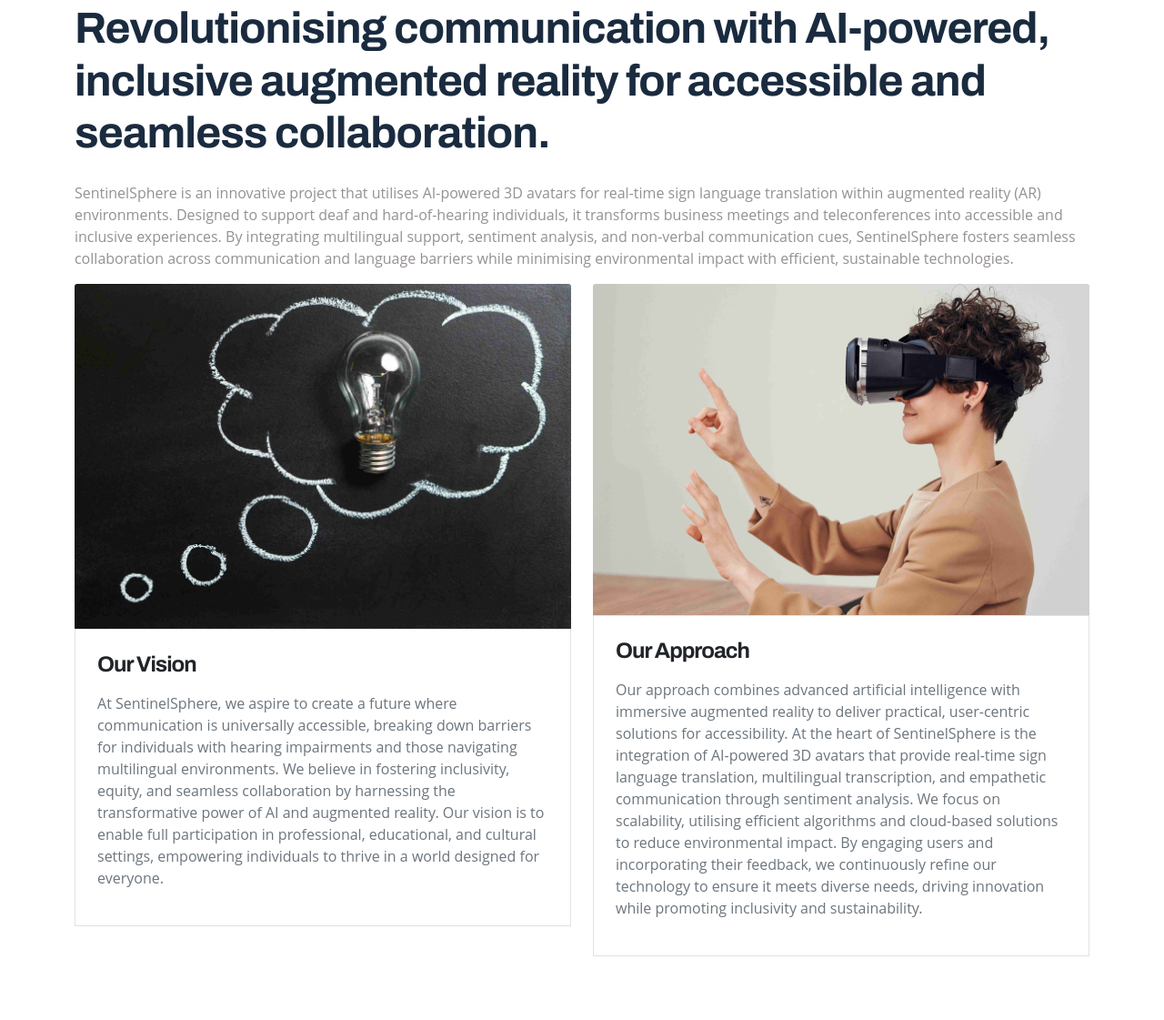
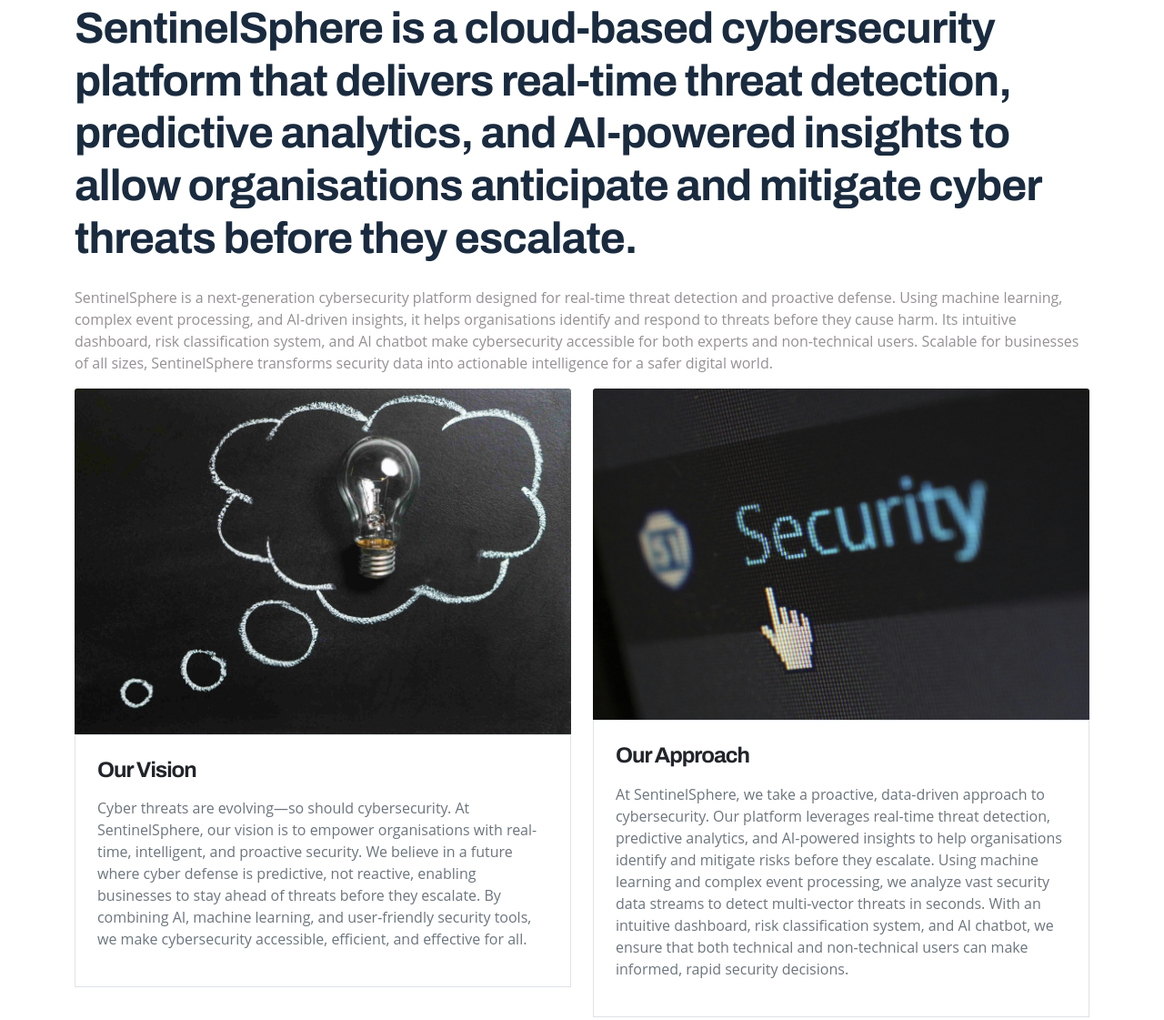
Before and after one commit to Daskalos-Apps/sentinelsphere-website, a plain HTML site: page index.html in a window 1280 px wide. Shown: the part 476-1597 px from the top of the page at 91% size. Drawn offline with nearby package versions, Linux system fonts and the light colour scheme.

Commit message:
Misc: Text update (#1)
Co-authored-by: Andrew McCracken <andrew@daskalos-apps.com>

```diff
--- a/index.html
+++ b/index.html
@@ -5,7 +5,7 @@
     <!-- Required meta tags -->
     <meta charset="utf-8">
     <meta name="viewport" content="width=device-width, initial-scale=1, shrink-to-fit=no">
-    <meta name="description" content="SentinelSphere - Empower Accessible Communication">
+    <meta name="description" content="SentinelSphere - Where AI Meets Cyber Resilience">
     <meta name="keywords" content="SentinelSphere, ResilMesh, Horizon Europe, Daskalos Apps">
 
     <!-- Font -->
@@ -32,7 +32,7 @@
                     </div>
                     <h2 class="display-1 text-white text-center text-md-start text-shadow-head fw-bold mb-4">Welcome to SentinelSphere</h2>
                     <p class="lead text-center text-md-start text-shadow-body mb-5 d-flex justify-content-sm-center justify-content-md-start">
-                        <span class="col-12">Empowering communication through AI-driven, inclusive augmented reality.</span>
+                        <span class="col-12">SentinelSphere: Proactive Cybersecurity, Real-Time Protection.</span>
                     </p>
                     <p class="lead text-center text-md-start text-shadow-body mb-5 d-flex justify-content-sm-center justify-content-md-start">
                         <span class="col-12">Part of the EU funded ResilMesh project.</span>
@@ -48,8 +48,8 @@
             <div class="row">
                 <div class="col-12">
                     <h3 class="fs-5 mb-2 text-secondary text-uppercase">About</h3>
-                    <h2 class="display-5 mb-4">Revolutionising communication with AI-powered, inclusive augmented reality for accessible and seamless collaboration.</h2>
-                    <p>SentinelSphere is an innovative project that utilises AI-powered 3D avatars for real-time sign language translation within augmented reality (AR) environments. Designed to support deaf and hard-of-hearing individuals, it transforms business meetings and teleconferences into accessible and inclusive experiences. By integrating multilingual support, sentiment analysis, and non-verbal communication cues, SentinelSphere fosters seamless collaboration across communication and language barriers while minimising environmental impact with efficient, sustainable technologies.</p>
+                    <h2 class="display-5 mb-4">SentinelSphere is a cloud-based cybersecurity platform that delivers real-time threat detection, predictive analytics, and AI-powered insights to allow organisations anticipate and mitigate cyber threats before they escalate.</h2>
+                    <p>SentinelSphere is a next-generation cybersecurity platform designed for real-time threat detection and proactive defense. Using machine learning, complex event processing, and AI-driven insights, it helps organisations identify and respond to threats before they cause harm. Its intuitive dashboard, risk classification system, and AI chatbot make cybersecurity accessible for both experts and non-technical users. Scalable for businesses of all sizes, SentinelSphere transforms security data into actionable intelligence for a safer digital world.</p>
                 </div>
             </div>
         </div>
@@ -66,7 +66,7 @@
                                         <a class="link-dark text-decoration-none" href="#!">Our Vision</a>
                                     </h2>
                                 </div>
-                                <p class="card-text entry-summary text-secondary mb-3">At SentinelSphere, we aspire to create a future where communication is universally accessible, breaking down barriers for individuals with hearing impairments and those navigating multilingual environments. We believe in fostering inclusivity, equity, and seamless collaboration by harnessing the transformative power of AI and augmented reality. Our vision is to enable full participation in professional, educational, and cultural settings, empowering individuals to thrive in a world designed for everyone.</p>
+                                <p class="card-text entry-summary text-secondary mb-3">Cyber threats are evolving—so should cybersecurity. At SentinelSphere, our vision is to empower organisations with real-time, intelligent, and proactive security. We believe in a future where cyber defense is predictive, not reactive, enabling businesses to stay ahead of threats before they escalate. By combining AI, machine learning, and user-friendly security tools, we make cybersecurity accessible, efficient, and effective for all.</p>
                             </div>
                         </div>
                     </article>
@@ -74,14 +74,14 @@
                 <div class="col-12 col-lg-6">
                     <article>
                         <div class="card border-0">
-                            <img class="card-img-top img-fluid m-0" loading="lazy" src="./images/pexels-fauxels-3183143.jpg" alt="Our Approach">
+                            <img class="card-img-top img-fluid m-0" loading="lazy" src="./images/pexels-pixabay-60504.jpg" alt="Our Approach">
                             <div class="card-body border bg-white p-4">
                                 <div class="entry-header mb-3">
                                     <h2 class="card-title entry-title h4 mb-0">
                                         <a class="link-dark text-decoration-none" href="#!">Our Approach</a>
                                     </h2>
                                 </div>
-                                <p class="card-text entry-summary text-secondary mb-3">Our approach combines advanced artificial intelligence with immersive augmented reality to deliver practical, user-centric solutions for accessibility. At the heart of SentinelSphere is the integration of AI-powered 3D avatars that provide real-time sign language translation, multilingual transcription, and empathetic communication through sentiment analysis. We focus on scalability, utilising efficient algorithms and cloud-based solutions to reduce environmental impact. By engaging users and incorporating their feedback, we continuously refine our technology to ensure it meets diverse needs, driving innovation while promoting inclusivity and sustainability.</p>
+                                <p class="card-text entry-summary text-secondary mb-3">At SentinelSphere, we take a proactive, data-driven approach to cybersecurity. Our platform leverages real-time threat detection, predictive analytics, and AI-powered insights to help organisations identify and mitigate risks before they escalate. Using machine learning and complex event processing, we analyze vast security data streams to detect multi-vector threats in seconds. With an intuitive dashboard, risk classification system, and AI chatbot, we ensure that both technical and non-technical users can make informed, rapid security decisions.</p>
                             </div>
                         </div>
                     </article>
@@ -126,7 +126,7 @@
                                     </h2>
                                 </div>
                                 <p class="card-text entry-summary text-secondary m-0 p-0">
-                                    We’re excited to announce that the SentinelSphere project has officially kicked off with our initial meeting as part of the ResilMesh initiative. Our team is now fully engaged, and development is underway as we work to revolutionise accessible communications through immersive technology and AI.
+                                    We’re excited to announce that the SentinelSphere project has officially kicked off with our initial meeting as part of the ResilMesh initiative. Our team is now fully engaged, and development is underway as we work to drive proactive cyber defense for a safer tomorrow.
                                 </p>
                             </div>
                         </div>
```
Also changed, not shown: images/pexels-fauxels-3183143.jpg (deleted), images/pexels-pixabay-60504.jpg (added), 1 other file.
